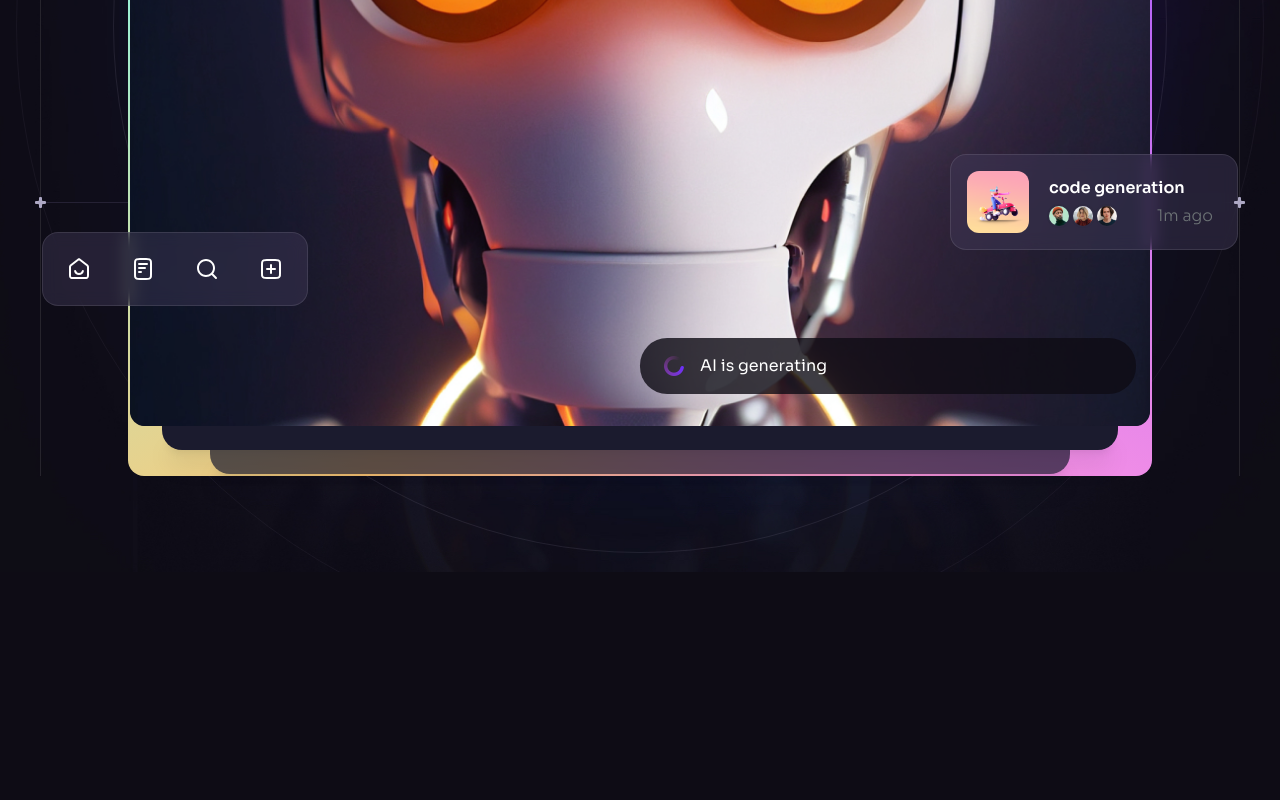
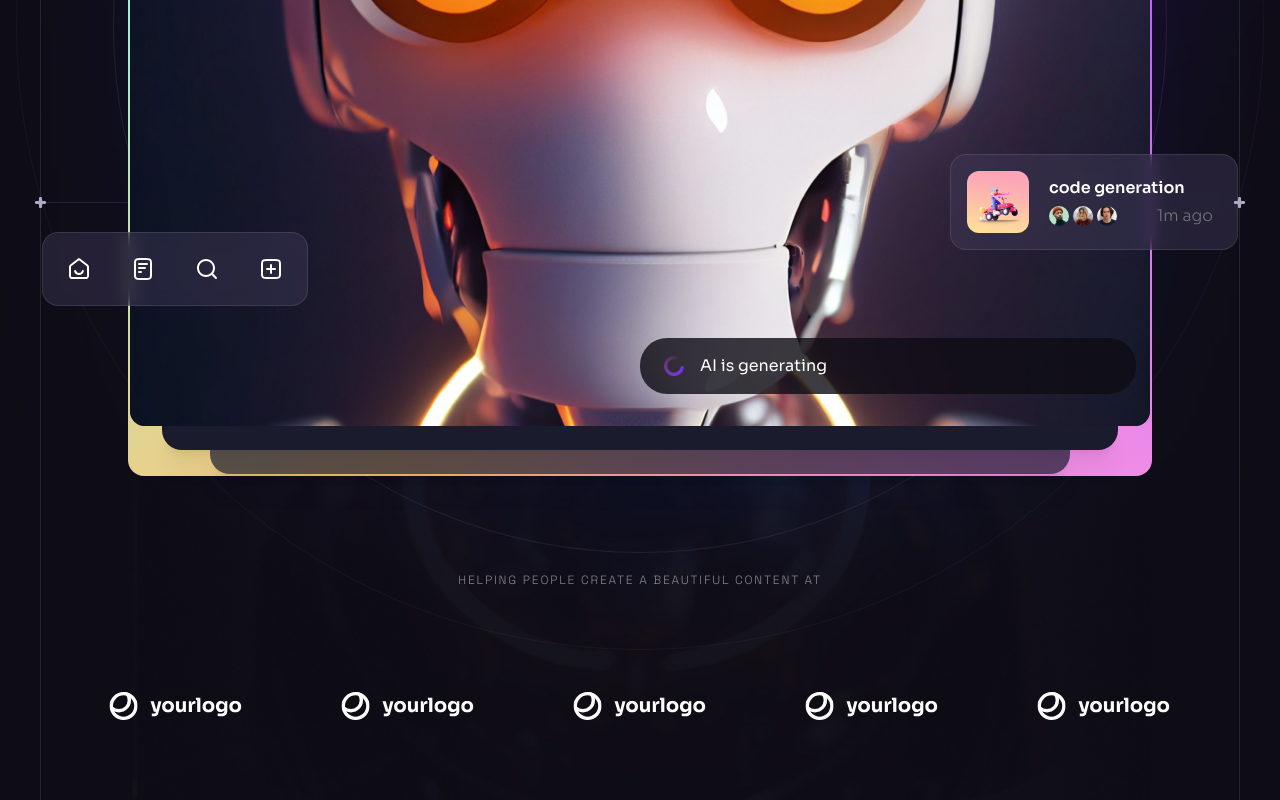
Before and after one commit to kira07Sj/BrainWave, a React (Vite) app: page / in a window 1280 px wide. Shown: the part 683-1483 px from the top of the page. Before the commit the page ends 1255 px from the top, so only its background shows below. Built offline with nearby package versions, Linux system fonts and the light colour scheme.

Commit message:
the Hero Section is Complete

```diff
--- /dev/null
+++ b/src/components/CompanyLogos.jsx
@@ -0,0 +1,18 @@
+
+import { companyLogos } from '../constants'
+
+const CompanyLogos = ({className}) => {
+  return (
+    <div className={className}>
+      <h5 className=' tagline mb-6 text-center text-n-1/50'>Helping people create a beautiful content at</h5>
+        <ul className='flex py-20'>
+            {companyLogos.map((items,index)=>(
+                <li className='flex items-center justify-center flex-1 h-[8.5rem}' key={index}><img src={items} width={134}
+                 height={28} alt='logo'/></li>
+            ))}
+        </ul>
+    </div>
+  )
+}
+
+export default CompanyLogos
--- a/src/components/Hero.jsx
+++ b/src/components/Hero.jsx
@@ -7,6 +7,7 @@
 import { useRef } from 'react'
 import Generating from './Generating'
 import Notification from './Notification'
+import CompanyLogos from './CompanyLogos'
 
 const Hero = () => {
   const parallaxRef = useRef(null)
@@ -81,6 +82,7 @@
             </div>
             <BackgroundCircles/>
         </div>
+        <CompanyLogos className="hidden relative z-10 mt-20 lg:block"/>
       </div>
       <BottomLine/>
     </Section>
```
